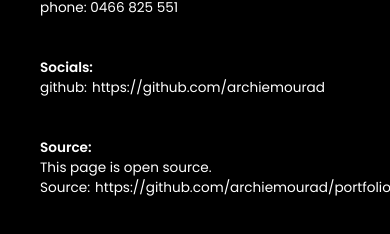
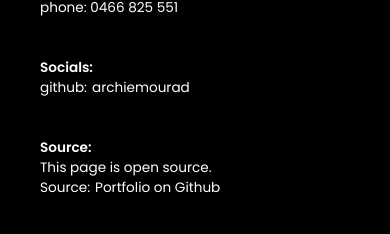
Before and after one commit to archiemourad/portfolio, a Next.js app: page / in a window 390 px wide. Shown: the part 3169-3403 px from the top of the page. Built offline with nearby package versions, Linux system fonts and the light colour scheme.

Commit message:
Modified footer links to be shorter to not overflow on mobile

```diff
--- a/components/Footer.tsx
+++ b/components/Footer.tsx
@@ -20,7 +20,7 @@ export default function Footer() {
         <p style={{ fontWeight: "600" }}>Socials:</p>
         github:
         <Link href="https://github.com/archiemourad" style={{ margin: "5px" }}>
-          https://github.com/archiemourad
+          archiemourad
         </Link>
       </div>
 
@@ -39,7 +39,7 @@ export default function Footer() {
           href="https://github.com/archiemourad/portfolio"
           style={{ margin: "5px" }}
         >
-          https://github.com/archiemourad/portfolio
+          Portfolio on Github
         </Link>
       </div>
     </div>
```
